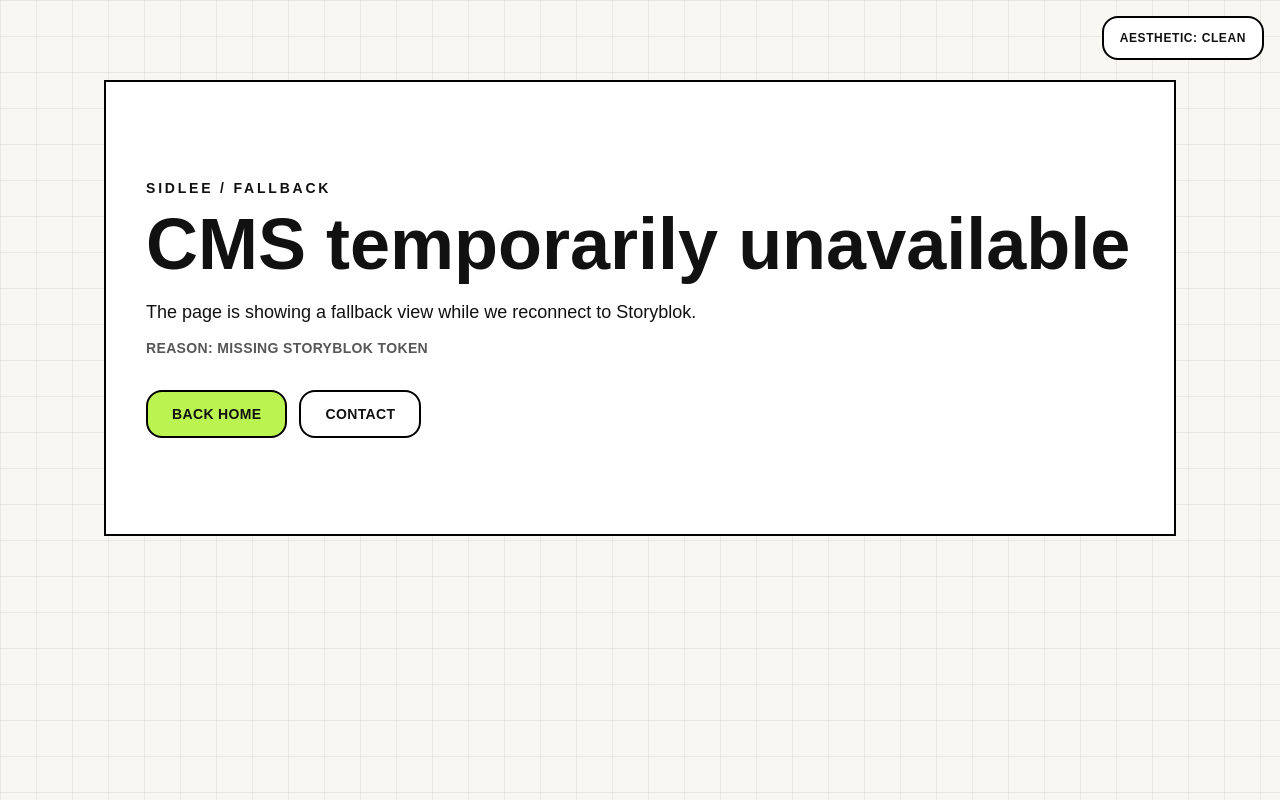
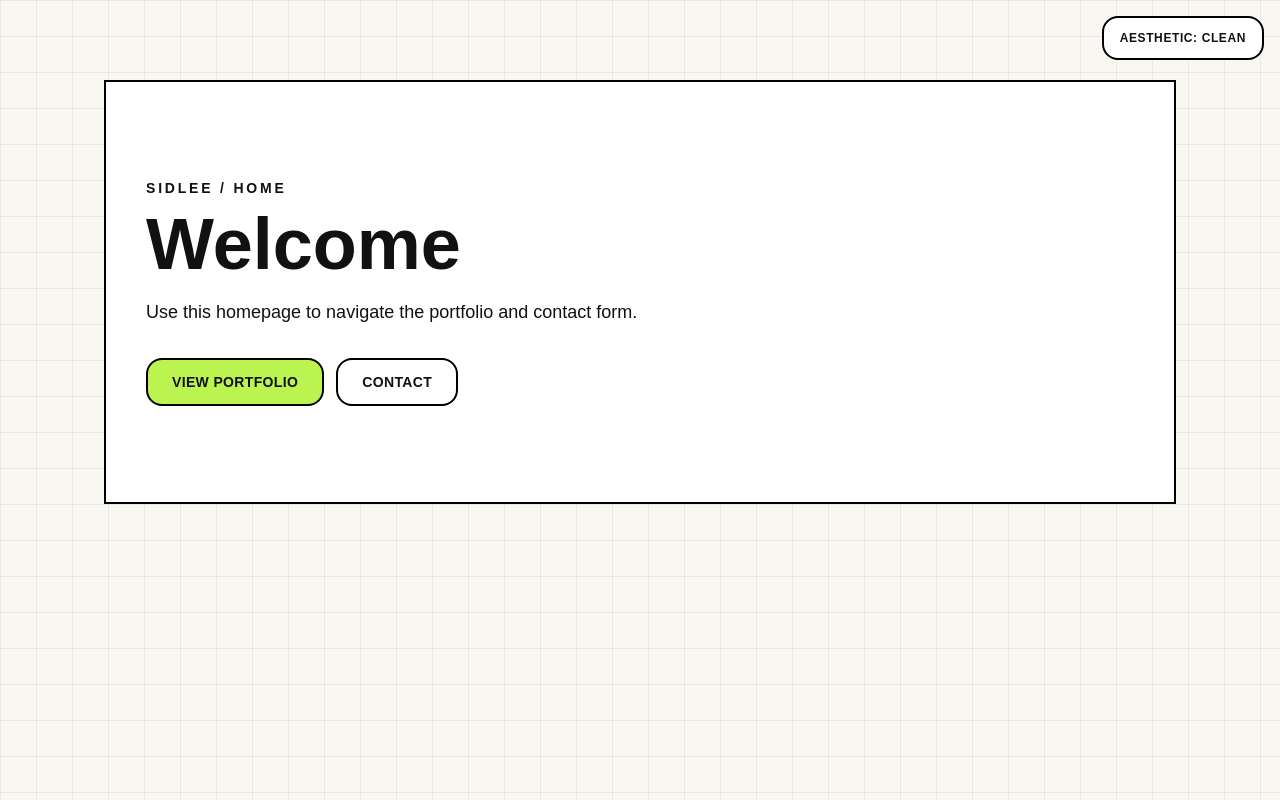
Before and after one commit to camilomon91/sidles, a Next.js app: page / in a window 1280 px wide. Built offline with nearby package versions, Linux system fonts and the light colour scheme; no server answers; what @storyblok/react would draw is missing.

Commit message:
Restore dedicated accessible homepage at root

```diff
--- a/src/app/page.tsx
+++ b/src/app/page.tsx
@@ -1 +1,26 @@
-export { default } from "@/app/sidlee/page";
+import Button from "@/components/ui/Button";
+
+export default function HomePage() {
+  return (
+    <main className="site-texture py-16 md:py-20" aria-labelledby="home-title">
+      <div className="page-container">
+        <section className="section-space border-2 border-black bg-white p-6 md:p-10">
+          <p className="section-kicker">SIDLEE / HOME</p>
+          <h1 id="home-title" className="mt-3 text-5xl font-black leading-[0.95] md:text-7xl">
+            Welcome
+          </h1>
+          <p className="mt-5 max-w-2xl text-lg font-medium">
+            Use this homepage to navigate the portfolio and contact form.
+          </p>
+
+          <div className="mt-8 flex flex-wrap gap-3">
+            <Button href="/sidlee">View portfolio</Button>
+            <Button href="/sidlee/contact" variant="ghost">
+              Contact
+            </Button>
+          </div>
+        </section>
+      </div>
+    </main>
+  );
+}
```
